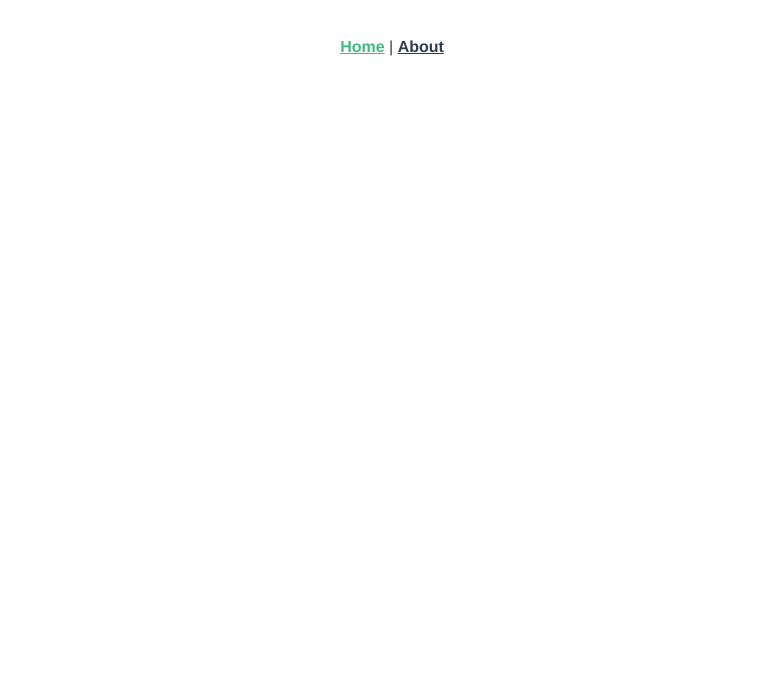
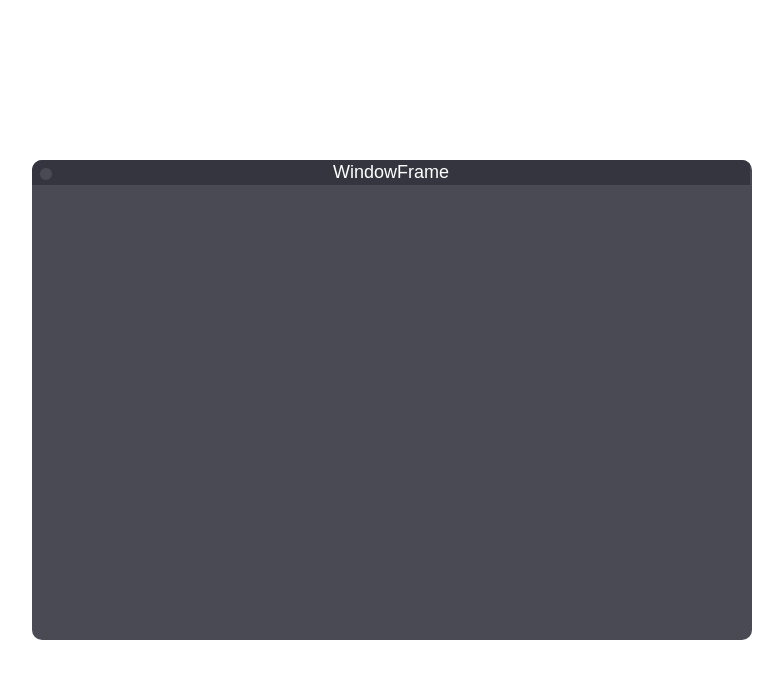
Before and after one commit to gm-scripts/gm_banking_frontend, a Vue app: page / in a window 1280 px wide. Before the commit this address had no page. Shown: the top 678 px of the page, without its empty margins (248-1031 px from the left). Built offline with nearby package versions, Linux system fonts and the light colour scheme.

Commit message:
Update App.vue

```diff
--- a/src/App.vue
+++ b/src/App.vue
@@ -1,30 +1,23 @@
-<template>
-  <div id="nav">
-    <router-link to="/">Home</router-link> |
-    <router-link to="/about">About</router-link>
-  </div>
-  <router-view />
+<script lang="ts">
+import { defineComponent } from "vue";
+import Window from "./components/Window.vue";
+
+export default defineComponent({
+  // setup() {},
+  components: {
+    Window,
+  },
+});
+</script>
+
+<template lang="pug">
+.ui-container
+  Window
 </template>
 
-<style lang="scss">
-#app {
-  font-family: Avenir, Helvetica, Arial, sans-serif;
-  -webkit-font-smoothing: antialiased;
-  -moz-osx-font-smoothing: grayscale;
-  text-align: center;
-  color: #2c3e50;
-}
+<style lang="sass">
+@import "./assets/root.sass";
 
-#nav {
-  padding: 30px;
-
-  a {
-    font-weight: bold;
-    color: #2c3e50;
-
-    &.router-link-exact-active {
-      color: #42b983;
-    }
-  }
-}
+.ui-container
+  --scale: 1
 </style>
```
